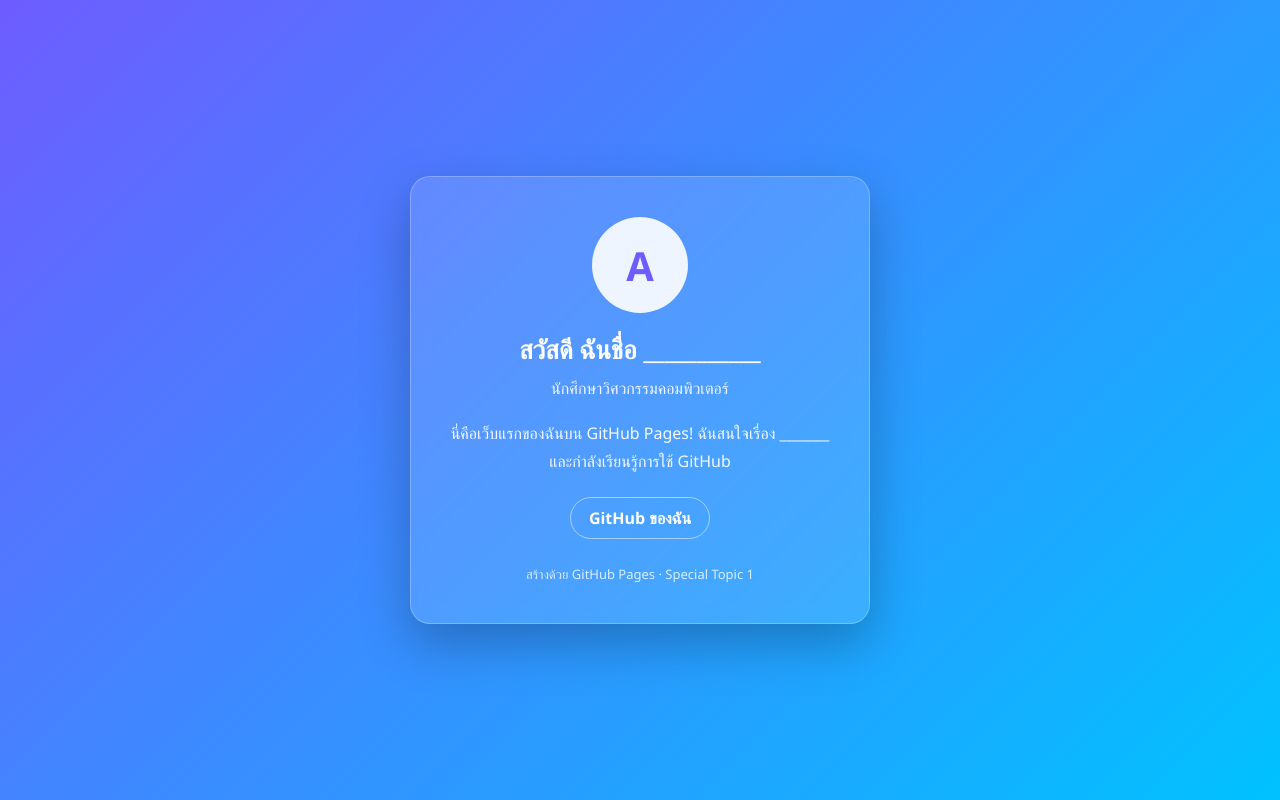
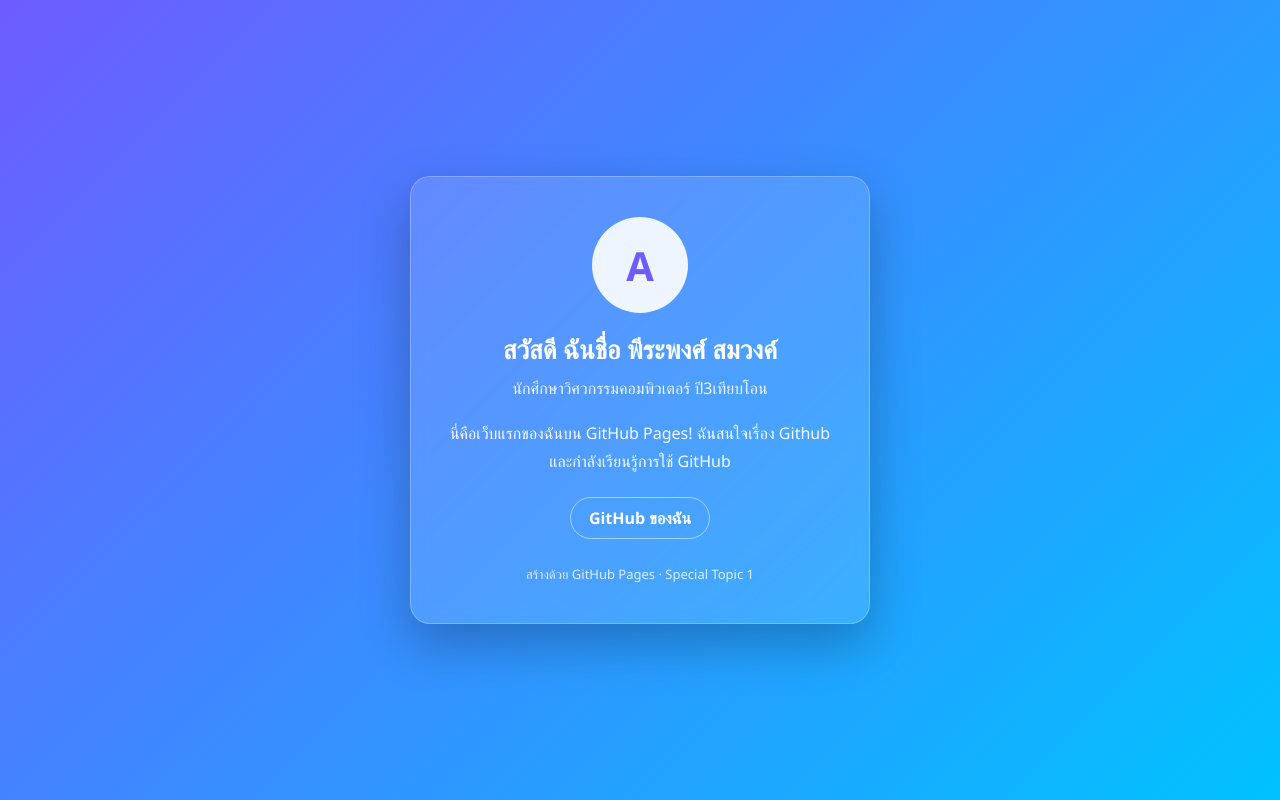
Before and after one commit to plamlnwza007-cpe/github-101, a plain HTML site: page index.html in a window 1280 px wide. Drawn offline with Linux system fonts and the light colour scheme.

Commit message:
Update index.html

```diff
--- a/index.html
+++ b/index.html
@@ -54,17 +54,17 @@
     <div class="avatar">A</div>
 
     <!-- ===== แก้ชื่อของคุณตรงนี้ ===== -->
-    <h1>สวัสดี ฉันชื่อ ___________</h1>
+    <h1>สวัสดี ฉันชื่อ พีระพงศ์ สมวงค์</h1>
 
     <!-- ===== แก้สาขา/ชั้นปี ตรงนี้ ===== -->
-    <p class="role">นักศึกษาวิศวกรรมคอมพิวเตอร์</p>
+    <p class="role">นักศึกษาวิศวกรรมคอมพิวเตอร์ ปี3เทียบโอน</p>
 
     <!-- ===== เขียนแนะนำตัวสั้น ๆ ตรงนี้ ===== -->
-    <p>นี่คือเว็บแรกของฉันบน GitHub Pages! ฉันสนใจเรื่อง _______ และกำลังเรียนรู้การใช้ GitHub</p>
+    <p>นี่คือเว็บแรกของฉันบน GitHub Pages! ฉันสนใจเรื่อง Github และกำลังเรียนรู้การใช้ GitHub</p>
 
     <!-- ===== แก้ลิงก์ของคุณ (เปลี่ยน your-username เป็นชื่อผู้ใช้จริง) ===== -->
     <div class="links">
-      <a href="https://github.com/your-username" target="_blank" rel="noopener">GitHub ของฉัน</a>
+      <a href="https://github.com/plamlnwza007-cpe" target="_blank" rel="noopener">GitHub ของฉัน</a>
     </div>
 
     <footer>สร้างด้วย GitHub Pages · Special Topic 1</footer>
```
